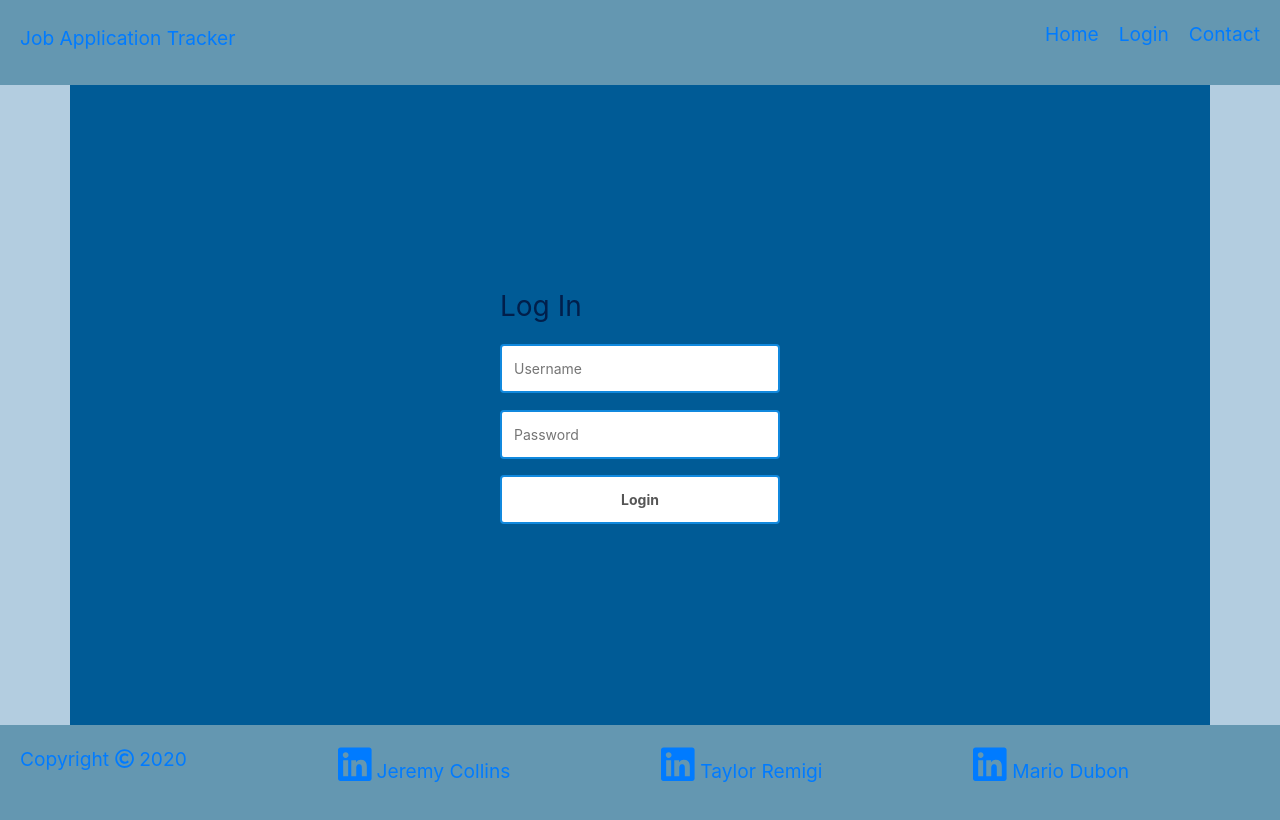
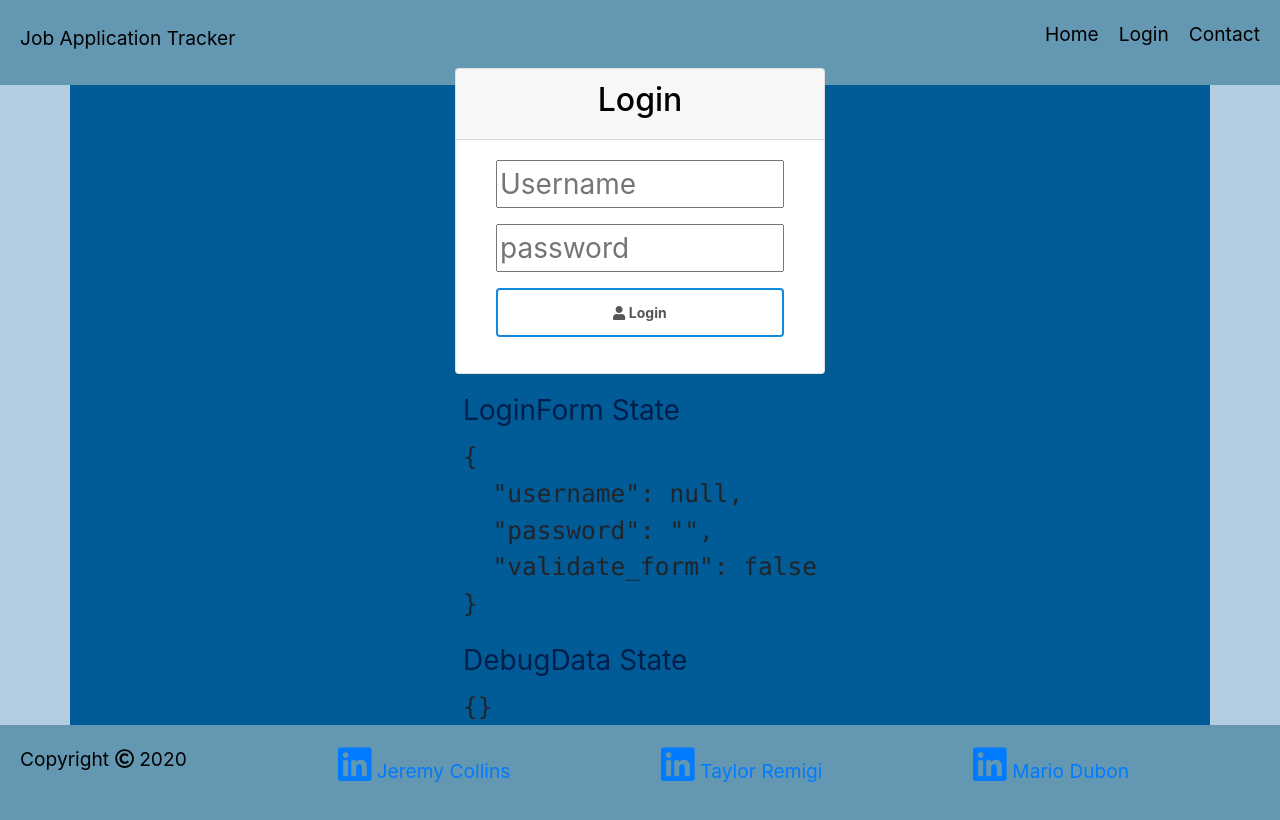
Before and after one commit to garves44/p2-application-tracker, a React (Create React App) app in the folder views/: page /login in a window 1280 px wide. Built offline with nearby package versions, Linux system fonts and the light colour scheme; no server answers.

Commit message:
Rebuild Login page redid styling function component linked login API

```diff
--- a/views/package.json
+++ b/views/package.json
@@ -2,6 +2,7 @@
   "name": "views",
   "version": "0.1.0",
   "private": true,
+  "proxy": "http://localhost:3001/",
   "dependencies": {
     "@fortawesome/fontawesome-svg-core": "^1.2.30",
     "@fortawesome/free-brands-svg-icons": "^5.14.0",
--- a/views/src/components/ContactForm/index.js
+++ b/views/src/components/ContactForm/index.js
@@ -26,9 +26,7 @@ class ContactForm extends React.Component {
     });
   };
 
-  handleSubmit = (event) => {
-    event.preventDefault();
-
+  handleSubmit = () => {
     this.setState({
       disabled: true,
     });
@@ -44,7 +42,9 @@ class ContactForm extends React.Component {
             name="name"
             type="text"
             value={this.state.name}
-            onChange={this.handleChange}
+            onChange={(e) => {
+              e.preventDefault();
+            }}
           ></Form.Control>
         </Form.Group>
 
--- a/views/src/pages/Login.js
+++ b/views/src/pages/Login.js
@@ -1,87 +1,139 @@
-import React from "react";
-import { observer } from "mobx-react";
-import UserStore from "../store/UserStore";
-import LoginForm from "../components/LoginForm";
-import SubmitButton from "../components/SubmitButton";
+import React, { useState } from "react";
 
-class Login extends React.Component {
-  //Logging IN Function
-  async componentDidMount() {
-    try {
-      let res = await fetch("/isLoggedIn", {
-        method: "post",
-        headers: {
-          Accept: "application/json",
-          "Content-Type": "application/json",
-        },
+import { FontAwesomeIcon } from "@fortawesome/react-fontawesome";
+import { faUser } from "@fortawesome/free-solid-svg-icons";
+import { StyledFormInput } from "../styled/Forms";
+
+import Utils from "../utils/";
+import API from "../utils/API";
+
+const Login = ({ history }) => {
+  const [loginForm, setLoginForm] = useState({
+    username: null,
+    password: "",
+    validate_form: false,
   });
-      let result = await res.json();
 
-      if (result && result.success) {
-        UserStore.loading = false;
-        UserStore.isLoggedIn = true;
-        UserStore.username = result.username;
+  const [debugData, setDebugData] = useState({});
+
+  // ===============[ handleLoginSubmit Form ]===========================
+  const handleLoginSubmit = async ({ username, password }) => {
+    let userData = { username, password };
+
+    let response = await API.login(userData);
+    let { status, statusText, responseText, data } = response;
+
+    console.log("status", status);
+    console.log("statusText", statusText);
+    console.log("responseText", responseText);
+    console.log("data", data);
+    setDebugData(data);
+
+    // history.push("/");
+  };
+
+  // ===============[ Validate Form ]===========================
+  const validateForm = () => {
+    let isValid = false;
+    if (
+      /^\w+([\.-]?\w+)*@\w+([\.-]?\w+)*(\.\w{2,3})+$/.test(
+        loginForm.username,
+      ) === false
+    ) {
+      Utils.AlertMessage(
+        "You have entered an invalid email address!",
+        "danger",
+      );
+    } else if (loginForm.password.length < 6) {
+      Utils.AlertMessage("Missing password", "info");
     } else {
-        UserStore.loading = false;
-        UserStore.isLoggedIn = false;
-      }
-    } catch (e) {
-      UserStore.loading = false;
-      UserStore.isLoggedIn = false;
-    }
+      Utils.AlertMessage("Looks Good!", "success");
+      isValid = true;
     }
 
-  //Logging OUT function
-  async doLogout() {
-    try {
-      let res = await fetch("/logout", {
-        method: "post",
-        headers: {
-          Accept: "application/json",
-          "Content-Type": "application/json",
-        },
-      });
-      let result = await res.json();
+    setLoginForm((prevState) => ({ ...prevState, validate_form: isValid }));
+  };
 
-      if (result && result.success) {
-        UserStore.isLoggedIn = false;
-        UserStore.username = "";
-      }
-    } catch (e) {
-      console.log(e);
-    }
-  }
-  render() {
-    if (UserStore.loading) {
   return (
-        <div className="login">
-          <div className="container">Loading please wait...</div>
+    <article className="content-wrapper container" id="main-container">
+      <div className="section-block small-block row" id="main-section">
+        <div className="col-12 mx-auto">
+          <div className="card">
+            <div className="card-header">
+              <h2>Login</h2>
             </div>
-      );
-    } else {
-      if (UserStore.isLoggedIn) {
-        return (
-          <div className="login">
-            <div className="container">
-              Welcome {UserStore.username}
-              <SubmitButton
-                text={"Logout"}
-                disabled={false}
-                onClick={() => this.doLogout()}
+            <div className="card-body">
+              <form id="loginForm">
+                <div className="form-group row">
+                  <div className="col-sm-12 input-group">
+                    <StyledFormInput
+                      className="form-input"
+                      type="text"
+                      id="username"
+                      name="username"
+                      placeholder="Username"
+                      value={loginForm.username}
+                      onChange={(event) => {
+                        const { name, value } = event.target;
+                        setLoginForm((prevState) => ({
+                          ...prevState,
+                          [name]: value,
+                        }));
+                      }}
+                      onKeyUp={() => validateForm()}
                     />
                   </div>
                 </div>
-        );
-      }
-    }
-    return (
-      <div className="login">
-        <div className="container">
-          <LoginForm />
+                <div className="form-group row">
+                  <div className="col-sm-12 input-group">
+                    <StyledFormInput
+                      className="form-input"
+                      name="password"
+                      type="password"
+                      placeholder="password"
+                      value={loginForm.password}
+                      onChange={(event) => {
+                        const { name, value } = event.target;
+                        setLoginForm((prevState) => ({
+                          ...prevState,
+                          [name]: value,
+                        }));
+                      }}
+                      onKeyUp={() => validateForm()}
+                    />
                   </div>
                 </div>
+                <div className="form-group row">
+                  <span className="col-sm-12 input-group-btn text-right">
+                    <button
+                      className="btn btn-dark form-input"
+                      onClick={(e) => {
+                        e.preventDefault();
+                        if (loginForm.validate_form) {
+                          handleLoginSubmit(loginForm);
+                        }
+                      }}
+                      type="submit"
+                    >
+                      <FontAwesomeIcon icon={faUser} /> Login
+                    </button>
+                  </span>
+                </div>
+              </form>
+            </div>
+          </div>
+        </div>
+      </div>
+
+      <div id="debug">
+        <label>LoginForm State</label>
+        <pre>{JSON.stringify(loginForm, null, 2)}</pre>
+
+        <label>DebugData State</label>
+        <pre>{JSON.stringify(debugData, null, 2)}</pre>
+      </div>
+    </article>
   );
-  }
-}
+};
 
-export default observer(Login);
+export default Login;
--- /dev/null
+++ b/views/src/styled/Forms.js
@@ -0,0 +1,5 @@
+import styled from "styled-components";
+
+export const StyledFormInput = styled.input`
+  width: 100%;
+`;
--- a/views/src/styled/Global.js
+++ b/views/src/styled/Global.js
@@ -1,9 +1,9 @@
 import { createGlobalStyle } from "styled-components";
 
 export const GlobalStyle = createGlobalStyle`
-
 :root {
-    --main-bg-color: #b3cde0
+  --main-bg-color: #b3cde0;
+  --primary-menu-text: #000;
 }
 
 body {
@@ -13,6 +13,15 @@ body {
 body, html, #root, .app, {
   width: 100%;
   height: 100%;
+}
+
+h1,
+h2,
+h3,
+h4,
+h5,
+h6 {
+  color: var(--primary-menu-text);
 }
 
 .container {
@@ -26,10 +35,22 @@ body, html, #root, .app, {
   height: 80vh;
 }
 
-  .loginForm {
-   box-sizing: border-box;
-   width: 100%;
+.section-block {
+  display: flex;
+  flex-flow: row wrap;
+  justify-content: flex-start;
+  align-content: flex-start;
+  margin: 0 auto;
+  max-width: 1080px;
+  min-height: calc(50vh - 79px);
+  text-align: center;
+}
+
+.small-block {
   max-width: 400px;
+}
+
+#loginForm {
   padding-left: 20px;
   padding-right: 20px;
 }
--- a/views/src/styled/Navbar.js
+++ b/views/src/styled/Navbar.js
@@ -27,6 +27,7 @@ export const StyledLink = styled(Link)`
   text-decoration: none;
   font-size: 1.2rem;
   transition: color 200ms;
+  color: var(--primary-menu-text);
 
   &:hover {
     color: var(--accent-color);
--- a/views/src/utils/API.js
+++ b/views/src/utils/API.js
@@ -0,0 +1,6 @@
+import axios from "axios";
+
+export default {
+  // USER
+  login: (loginData) => axios.post("/api/users/login", loginData),
+};
--- a/views/src/utils/index.js
+++ b/views/src/utils/index.js
@@ -3,8 +3,7 @@
  * 1. Functions
  *   1.1 generateRandomNumber()
  *   1.2 shuffle_array()
- *   1.3 runEffect()
- *   1.4 AlertMessage()
+ *   1.3 AlertMessage()
  ******************************************************/
 import $ from "jquery";
 
@@ -26,6 +25,58 @@ var Utils = {
   shuffle_array: function (some_array) {
     return some_array.sort(() => Math.random() - 0.5);
   },
+
+  /**
+   * 1.3 AlertMessage()
+   * @param {string} message - Message to go in the alert box
+   * @param {string} addThisClass - defaults to empty string. Can be info, danger, or success.
+   */
+  AlertMessage: function (
+    message = "",
+    addThisClass = "info",
+    appendAfterElement,
+  ) {
+    $("#alert_message").remove();
+
+    var alertElement = $("<div>")
+      .addClass("col-12 alert")
+      .attr("id", "alert_message");
+
+    // RESET Alert Message
+    if (message === "") {
+      $("#main-section .first-row").empty();
+      return;
+    } else if (addThisClass === "info") {
+      // Default alert
+      addThisClass = "alert-info";
+    } else if (addThisClass === "danger") {
+      addThisClass = "alert-danger";
+    } else if (addThisClass === "success") {
+      addThisClass = "alert-success";
+    }
+
+    // IF same alert message keeps getting spammed then add ! and change color red
+    if (
+      $("#alert-messages").html() !== undefined &&
+      $("#alert-messages").html() === message
+    ) {
+      message += "!";
+      addThisClass = "alert-danger";
+    }
+
+    // Add the new class
+    alertElement.addClass(addThisClass);
+
+    // Display the alert message
+    alertElement.html(message);
+
+    if (appendAfterElement === undefined) {
+      appendAfterElement = $("#main-section");
+    }
+
+    appendAfterElement.prepend(alertElement);
+    return;
+  },
 };
 
 export default Utils;
```
Also changed, not shown: 2 other files (tests, documents, lock files or other folders). Lines whose indentation alone changed are shown as unchanged.
